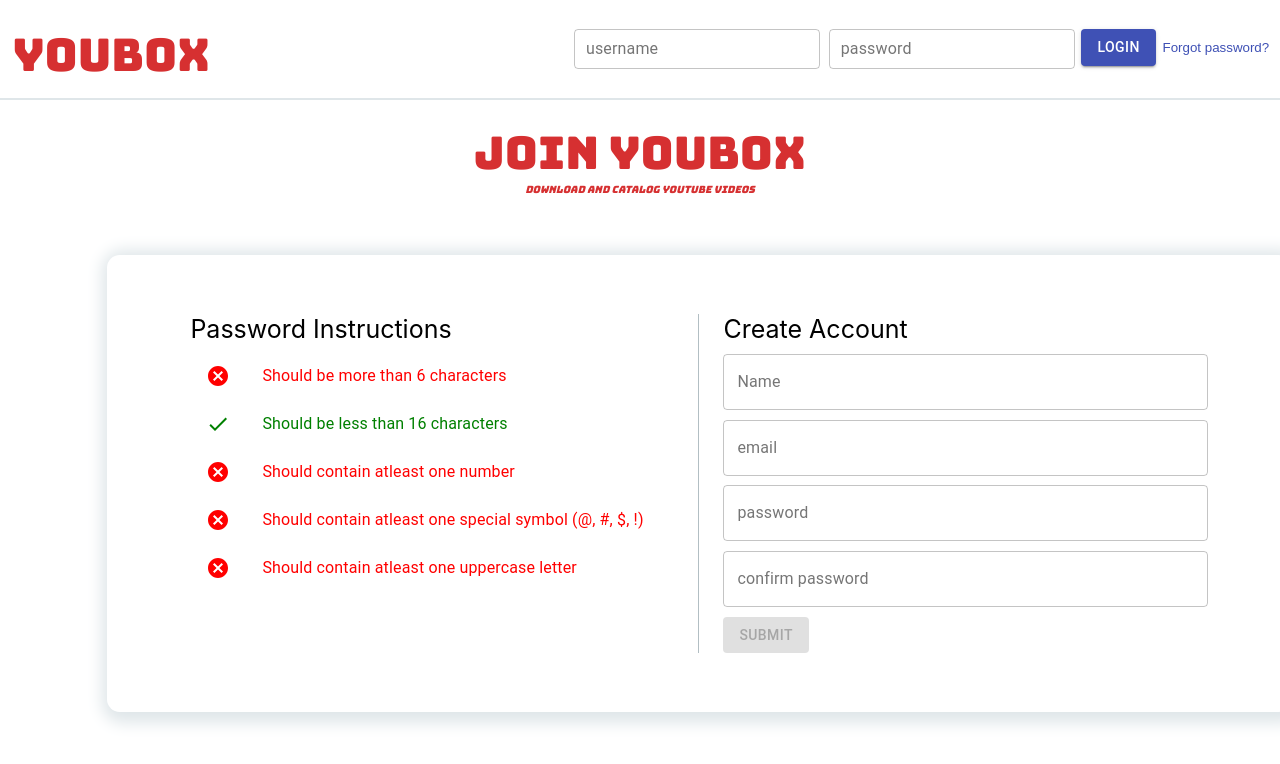
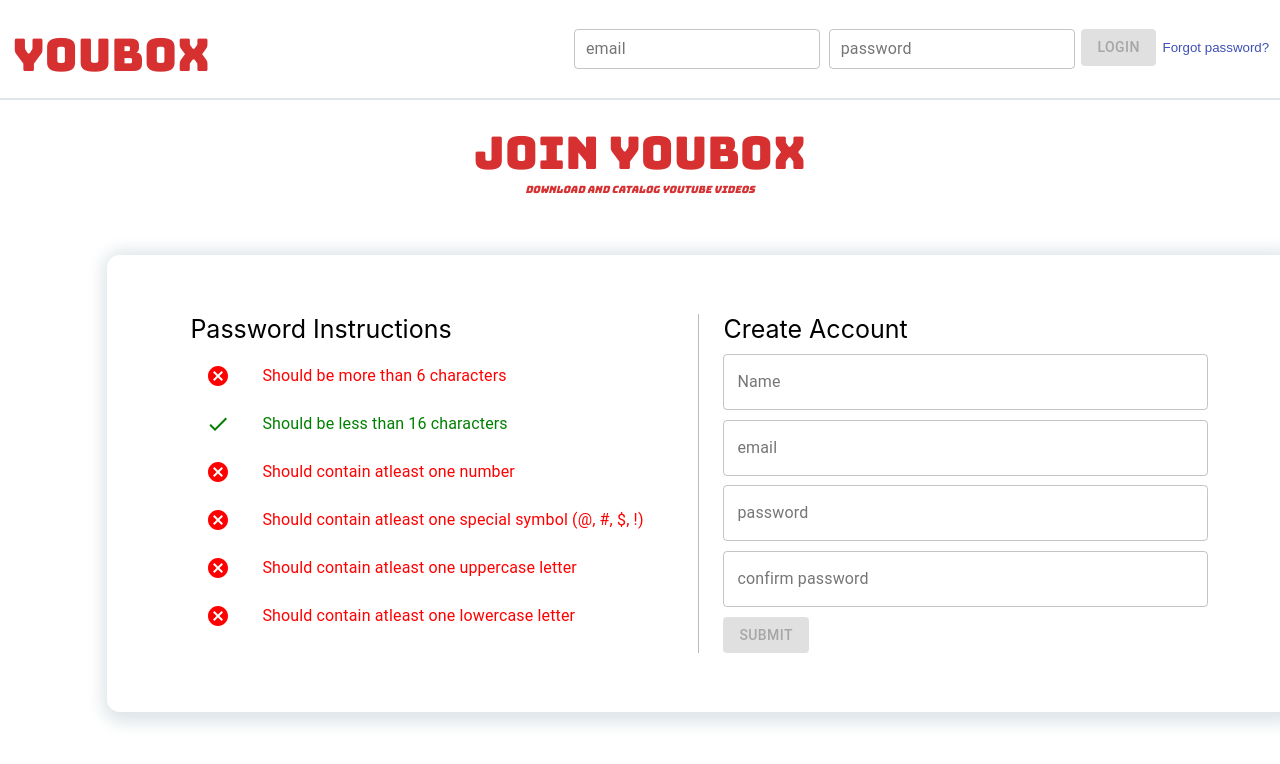
Before and after one commit to vishnudivakar31/YouBox, a React (Create React App) app in the folder youbox/: page / in a window 1280 px wide. Shown: the top 764 px of the page. Built offline with nearby package versions, Linux system fonts and the light colour scheme.

Commit message:
new condition for password

```diff
--- a/youbox/src/components/login_pane/LoginPane.js
+++ b/youbox/src/components/login_pane/LoginPane.js
@@ -16,9 +16,9 @@ class LoginPane extends Component {
                         YouBox
                     </Box>
                     <Grid alignContent='center' alignItems='center' className='login_button_group'>
-                        <TextField id="username_text" label="username" variant="outlined" type='username' size='small' />
+                        <TextField id="username_text" label="email" variant="outlined" type='email' size='small' />
                         <TextField id="password_text" label="password" variant="outlined" type='password' size='small' />
-                        <Button variant='contained' color='primary' size='medium'>Login</Button>
+                        <Button variant='contained' color='primary' size='medium' disabled>Login</Button>
                         <Link component='button'>Forgot password?</Link>
                     </Grid>
                 </Grid>
--- a/youbox/src/components/signup/SignUp.js
+++ b/youbox/src/components/signup/SignUp.js
@@ -22,6 +22,7 @@ class SignUp extends Component {
                 cond3: false,
                 cond4: false,
                 cond5: false,
+                cond6: false
             }
         }
     }
@@ -31,14 +32,16 @@ class SignUp extends Component {
             this.state.form_validity.cond2 ? <CheckIcon /> : <CancelIcon />,
             this.state.form_validity.cond3 ? <CheckIcon /> : <CancelIcon />,
             this.state.form_validity.cond4 ? <CheckIcon /> : <CancelIcon />,
-            this.state.form_validity.cond5 ? <CheckIcon /> : <CancelIcon />
+            this.state.form_validity.cond5 ? <CheckIcon /> : <CancelIcon />,
+            this.state.form_validity.cond6 ? <CheckIcon /> : <CancelIcon />
         ]
         let colors = [
             this.state.form_validity.cond1 ? 'green' : 'red',
             this.state.form_validity.cond2 ? 'green' : 'red',
             this.state.form_validity.cond3 ? 'green' : 'red',
             this.state.form_validity.cond4 ? 'green' : 'red',
-            this.state.form_validity.cond5 ? 'green' : 'red'
+            this.state.form_validity.cond5 ? 'green' : 'red',
+            this.state.form_validity.cond6 ? 'green' : 'red'
         ]
         return(
             <Container fixed className='signup'>
@@ -89,6 +92,13 @@ class SignUp extends Component {
                                     </ListItemIcon>
                                     <ListItemText primary="Should contain atleast one uppercase letter" />
                                 </ListItem>
+
+                                <ListItem style={{ color: colors[5]}}>
+                                    <ListItemIcon style={{ color: colors[5]}}>
+                                        {icons[5]}
+                                    </ListItemIcon>
+                                    <ListItemText primary="Should contain atleast one lowercase letter" />
+                                </ListItem>
                             </List>
                         </Container>
                         <Container>
```
